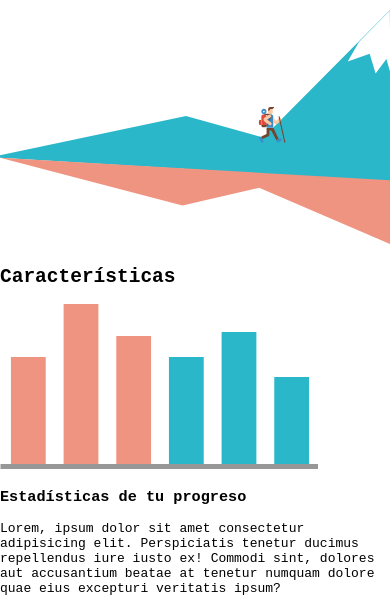
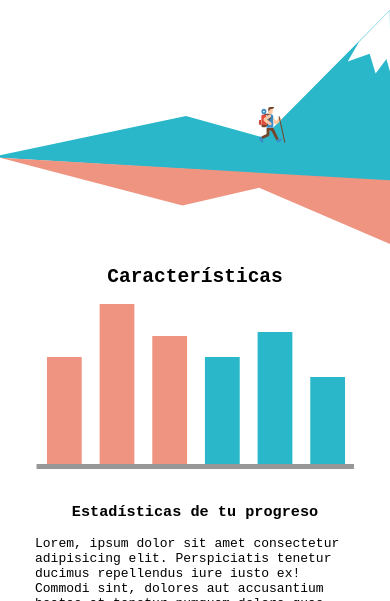
Before and after one commit to eabarca138/Treek-in, a plain HTML site: page index.html in a window 390 px wide. Shown: the part 243-844 px from the top of the page. Drawn offline with Linux system fonts and the light colour scheme.

Commit message:
caracteristicas

```diff
--- a/assets/sass/layout/_caracteristicas.scss
+++ b/assets/sass/layout/_caracteristicas.scss
@@ -0,0 +1,33 @@
+.caracteristicas{
+    margin: 0 auto;
+    &__titulo{
+        text-align: center;
+    }
+    &__contenido{
+        display: grid;
+        grid-template-columns: repeat(2, 1fr);
+        grid-gap: 70px;
+        justify-items: center;
+        padding: 0 20px;
+        &__grafico{
+            margin-left: auto;
+        }
+    }
+}
+
+@media only screen and (max-width: 768px) {
+    .caracteristicas__contenido{
+        grid-template-columns: 1fr;
+        grid-template-rows: 1fr 1fr;
+        justify-items: center;
+        grid-gap: 20px;
+        &__grafico{
+            margin-left: 0;
+        }
+        &__texto{
+            h3{
+                text-align: center;
+            }
+        }
+    }
+}
--- a/assets/sass/layout/_precios.scss
+++ b/assets/sass/layout/_precios.scss
@@ -1,5 +1,6 @@
 .precios{
     background-image: url(../images/bg-price.svg);
+    width: 100%;
     height: 30rem;
     display: flex;
     justify-content: center;
--- a/assets/sass/main.scss
+++ b/assets/sass/main.scss
@@ -15,6 +15,7 @@
     @import 'layout/navigation';
     @import 'layout/precios';
     @import 'layout/footer';
+    @import 'layout/caracteristicas';
 
 //  Components
     @import 'components/buttons';
--- a/index.html
+++ b/index.html
@@ -60,9 +60,11 @@
       />
     </header>
 
-    <section class="caracteristicas">
+    <section class="caracteristicas container">
       <h2 class="caracteristicas__titulo">Características</h2>
-      <svg width="318" height="165" xmlns="http://www.w3.org/2000/svg">
+
+      <div class="caracteristicas__contenido">
+      <svg class="caracteristicas__contenido__grafico" width="318" height="165" xmlns="http://www.w3.org/2000/svg">
         <g class="bar-graph" fill-rule="evenodd">
           <path
             class="a-bar"
@@ -83,13 +85,16 @@
           />
         </g>
       </svg>
-      <h3 class="caracteristicas__subtitulo">Estadísticas de tu progreso</h3>
+      <div class="caracteristicas__contenido__texto">
+      <h3>Estadísticas de tu progreso</h3>
       <p>
         Lorem, ipsum dolor sit amet consectetur adipisicing elit. Perspiciatis
         tenetur ducimus repellendus iure iusto ex! Commodi sint, dolores aut
         accusantium beatae at tenetur numquam dolore quae eius excepturi
         veritatis ipsum?
       </p>
+    </div>
+  </div>
     </section>
 
     <section class="precios">
```
Also changed, not shown: assets/css/style.css, 1 other file.
